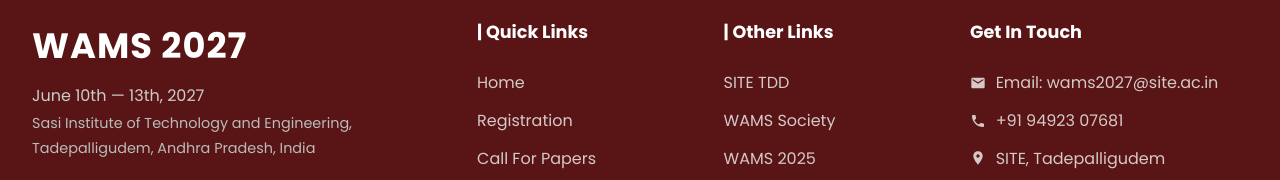
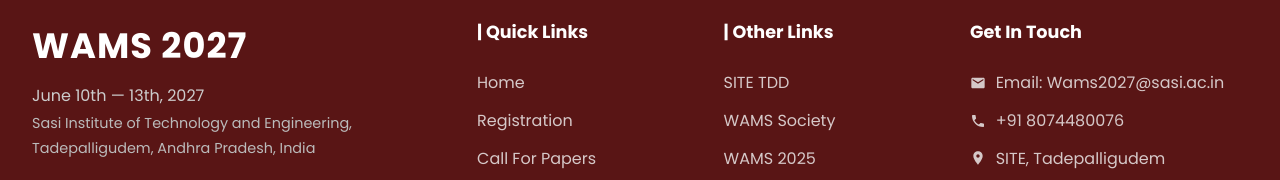
Before and after one commit to kumari01/WAM2027SITE, a React app in the folder frontend/: page /committee in a window 1280 px wide. Shown: the part 5360-5540 px from the top of the page. Built offline with nearby package versions, Linux system fonts and the light colour scheme; the HTML template or start-up script is replaced by a standard one.

Commit message:
Contact Us chances

```diff
--- a/frontend/src/components/Footer/footer.jsx
+++ b/frontend/src/components/Footer/footer.jsx
@@ -51,11 +51,11 @@
                     <ul className="footer-links footer-contact">
                         <li>
                             <svg xmlns="http://www.w3.org/2000/svg" width="16" height="16" fill="currentColor" viewBox="0 0 24 24"><path d="M20 4H4c-1.1 0-2 .9-2 2v12c0 1.1.9 2 2 2h16c1.1 0 2-.9 2-2V6c0-1.1-.9-2-2-2m0 4-8 5-8-5V6l8 5 8-5z"/></svg>
-                            <a href="mailto:wams2027@site.ac.in">Email: wams2027@site.ac.in</a>
+                            <a href="mailto:Wams2027@sasi.ac.in">Email: Wams2027@sasi.ac.in</a>
                         </li>
                         <li>
                             <svg xmlns="http://www.w3.org/2000/svg" width="16" height="16" fill="currentColor" viewBox="0 0 24 24"><path d="M6.6 10.8c1.4 2.8 3.8 5.1 6.6 6.6l2.2-2.2c.3-.3.7-.4 1-.2 1.1.4 2.3.6 3.6.6.6 0 1 .4 1 1V20c0 .6-.4 1-1 1-9.4 0-17-7.6-17-17 0-.6.4-1 1-1h3.5c.6 0 1 .4 1 1 0 1.3.2 2.5.6 3.6.1.3 0 .7-.2 1z"/></svg>
-                            <a href="tel:+919492307681">+91 94923 07681</a>
+                            <a href="tel:+919492307681">+91 8074480076</a>
                         </li>
                         <li>
                             <svg xmlns="http://www.w3.org/2000/svg" width="16" height="16" fill="currentColor" viewBox="0 0 24 24"><path d="M12 2C8.13 2 5 5.13 5 9c0 5.25 7 13 7 13s7-7.75 7-13c0-3.87-3.13-7-7-7m0 9.5c-1.38 0-2.5-1.12-2.5-2.5s1.12-2.5 2.5-2.5 2.5 1.12 2.5 2.5-1.12 2.5-2.5 2.5"/></svg>
```
